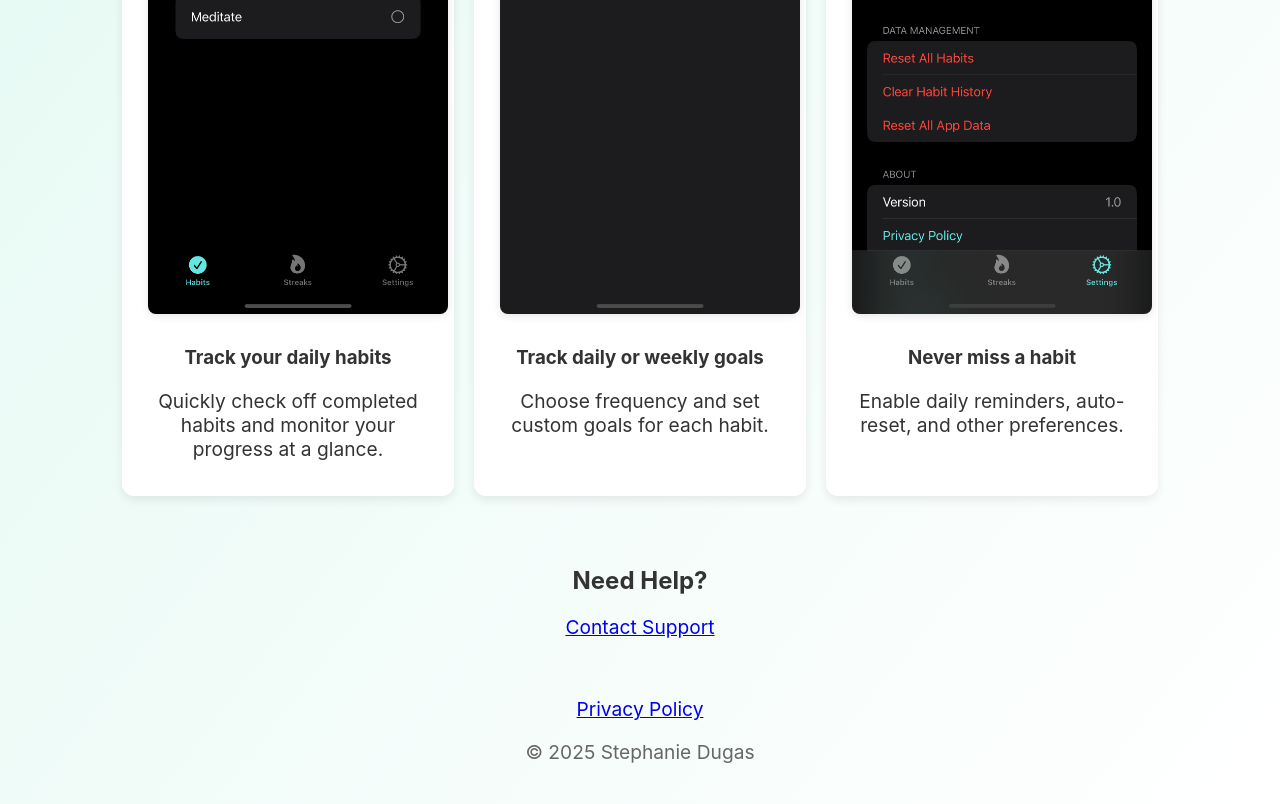
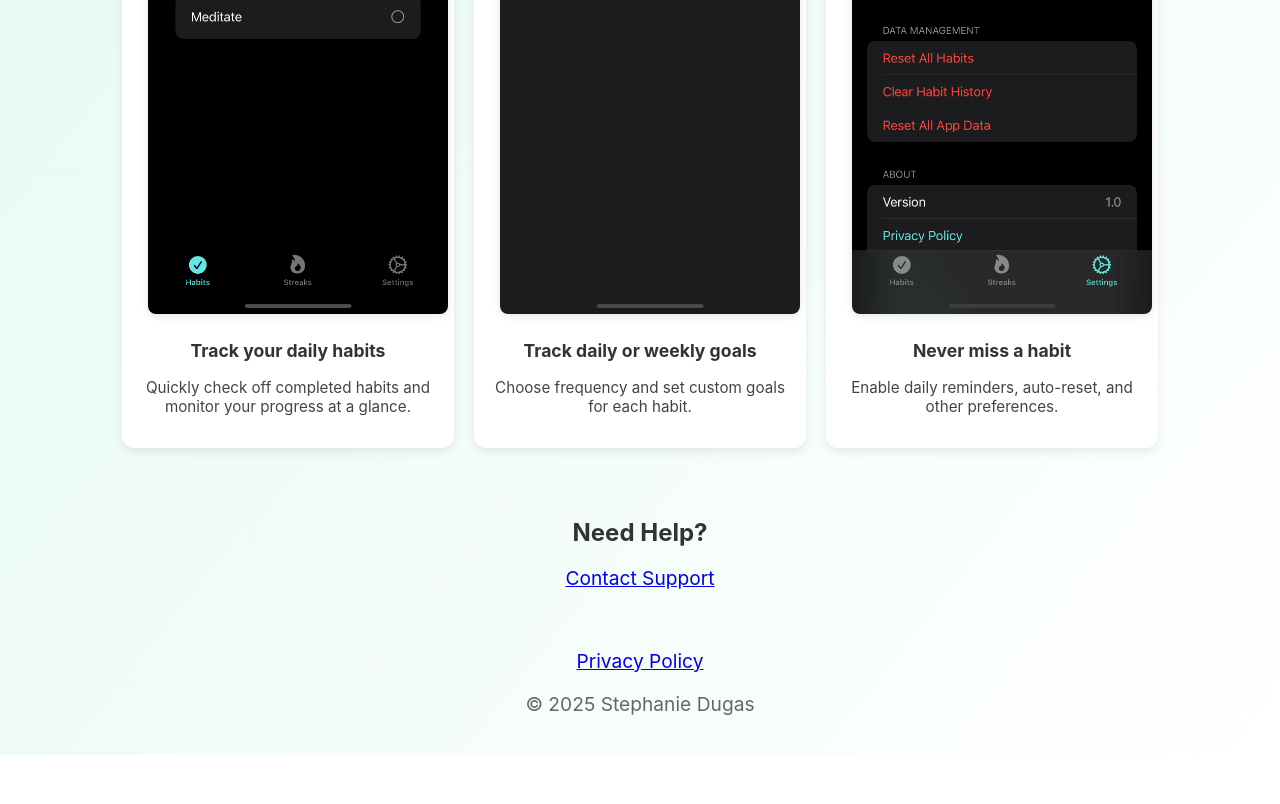
Before and after one commit to stepdugas/habitlink-website, a plain HTML site: page index.html in a window 1280 px wide. Shown: the part 842-1646 px from the top of the page. After the commit the page ends 1597 px from the top, so only its background shows below. Drawn offline with Linux system fonts and the light colour scheme.

Commit message:
Update style.css

```diff
--- a/style.css
+++ b/style.css
@@ -73,6 +73,16 @@ p {
   flex-wrap: wrap;
 }
 
+.screenshot-card h3 {
+  font-size: 1.1rem;
+  margin-top: 12px;
+}
+
+.screenshot-card p {
+  font-size: 0.95rem;
+  color: #444;
+  margin-top: 4px;
+}
 .screenshot-card img {
   width: 100%;
   height: auto;
```
